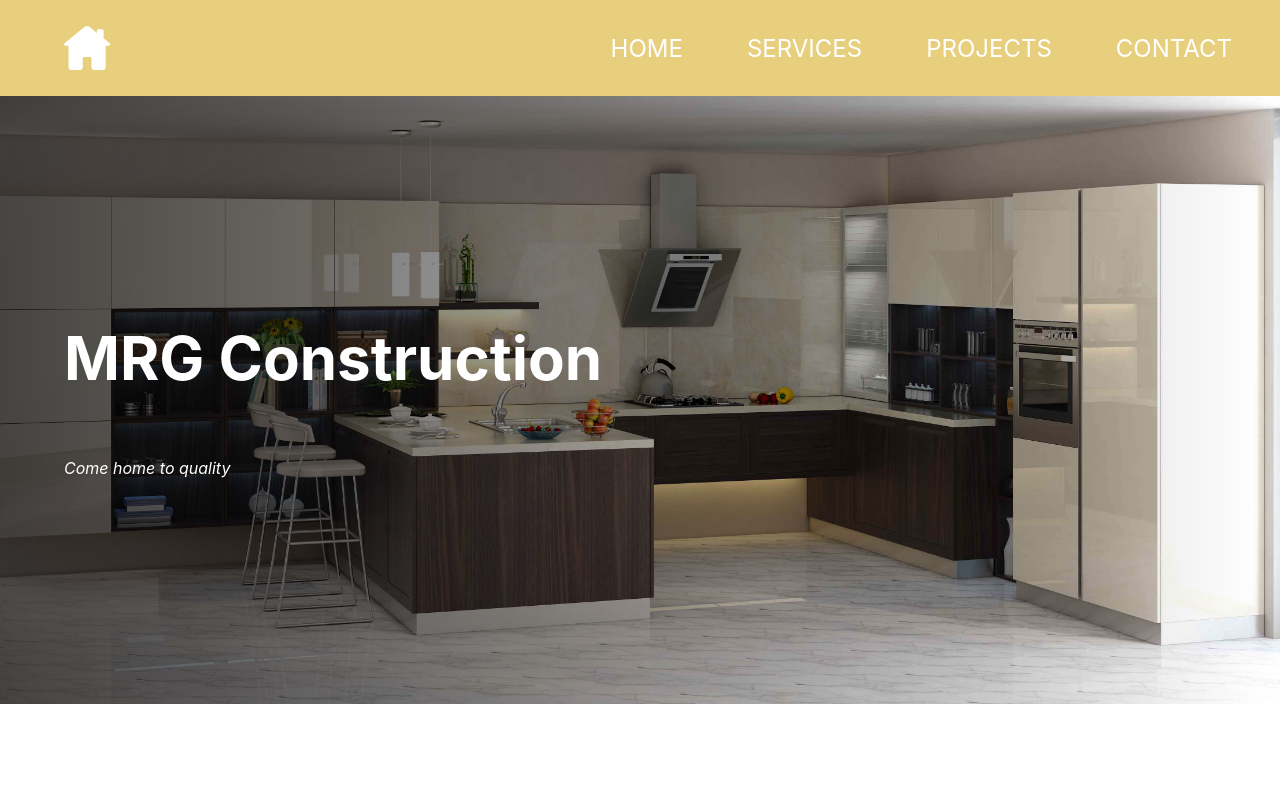
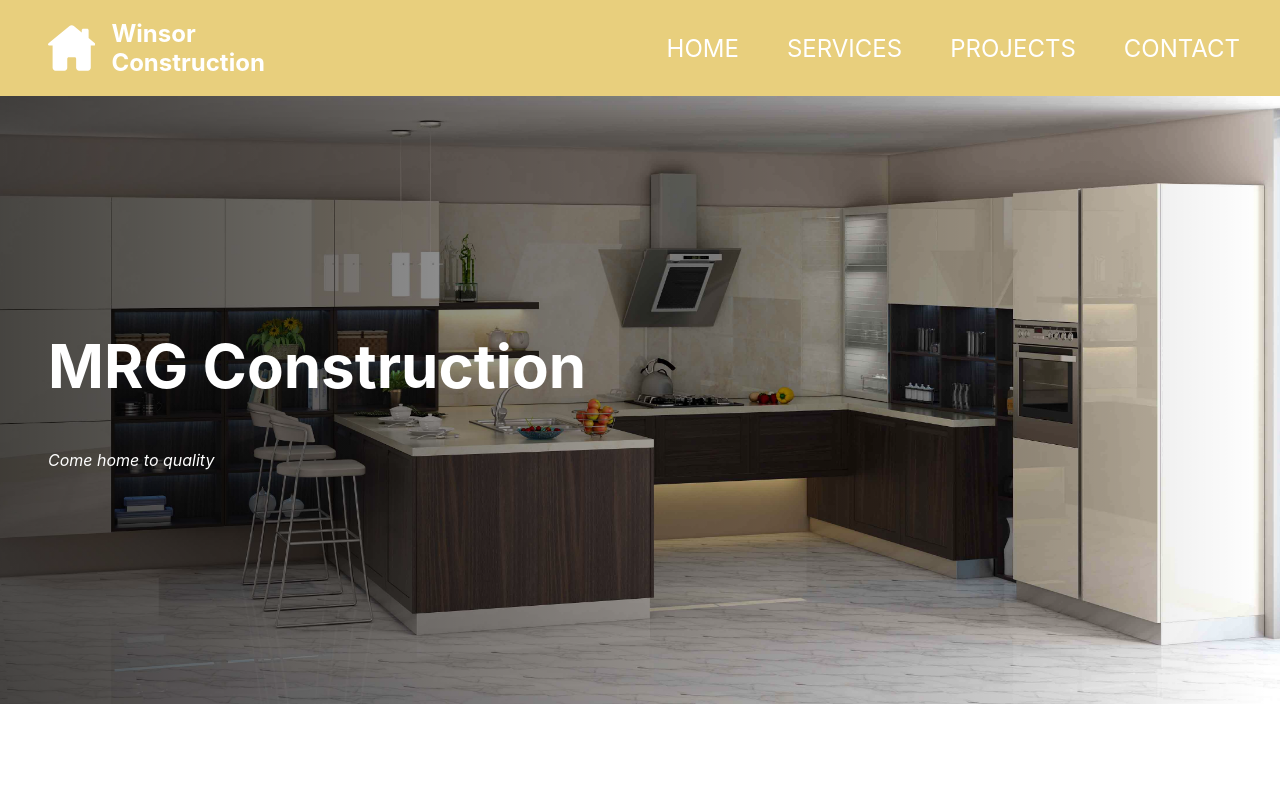
Before and after one commit to asholiver/mrg-construction, a React (Create React App) app: page / in a window 1280 px wide. Shown: the top 800 px of the page. Built offline with nearby package versions, Linux system fonts and the light colour scheme.

Commit message:
media queries

```diff
--- a/src/css/Settings.css
+++ b/src/css/Settings.css
@@ -9,11 +9,11 @@
     --g-spacing-x-small: 0.5rem;
     --g-spacing-small: 0.75rem;
     --g-spacing: 1rem;
-    --g-spacing-large: 1.5rem;
-    --g-spacing-x-large: 2rem;
-    --g-spacing-2x-large: 2.5rem;
-    --g-spacing-3x-large: 3rem;
-    --g-spacing-4x-large: 4rem;
+    --g-spacing-large: 1.25rem;
+    --g-spacing-x-large: 1.5rem;
+    --g-spacing-2x-large: 2rem;
+    --g-spacing-3x-large: 2.5rem;
+    --g-spacing-4x-large: 3rem;
 
     --g-font-size-small: 0.75rem;
     --g-font-size: 1rem;
--- a/src/layout/Header/Header.css
+++ b/src/layout/Header/Header.css
@@ -11,7 +11,7 @@
     z-index: 1;
 }
 
-@media only screen and (min-width: 52em) {
+@media only screen and (min-width: 66em) {
     .l-header {
         padding: 0 var(--g-spacing) 0 var(--g-spacing-4x-large);
     }
--- a/src/layout/Page/Page.css
+++ b/src/layout/Page/Page.css
@@ -1,3 +1,17 @@
 .c-logo-icon {
     color: var(--g-color-text);
+    margin-right: var(--g-spacing);
 }
+
+.c-company-title {
+    font-size: var(--g-font-size-large);
+    color: var(--g-color-text);
+    display: none;
+}
+
+
+@media only screen and (min-width: 55em) {
+    .c-company-title {
+        display: block;
+    }
+}
--- a/src/layout/Page/Page.js
+++ b/src/layout/Page/Page.js
@@ -31,8 +31,11 @@ class Page extends Component {
     return (
       <Fragment>
         <Header>
-          <Icon icon="home" classes="c-logo-icon" />
-          {/* <Image alt="company logo" src={logo} /> */}
+          <Fragment>
+            <Icon icon="home" classes="c-logo-icon" size="large" />
+            <h1 className="c-company-title">Winsor Construction</h1>
+          </Fragment>
+
           <MenuButton onClick={this.toggleMenu} isActive={activeMenu} />
           <Menu isActive={activeMenu} />
         </Header>
```
